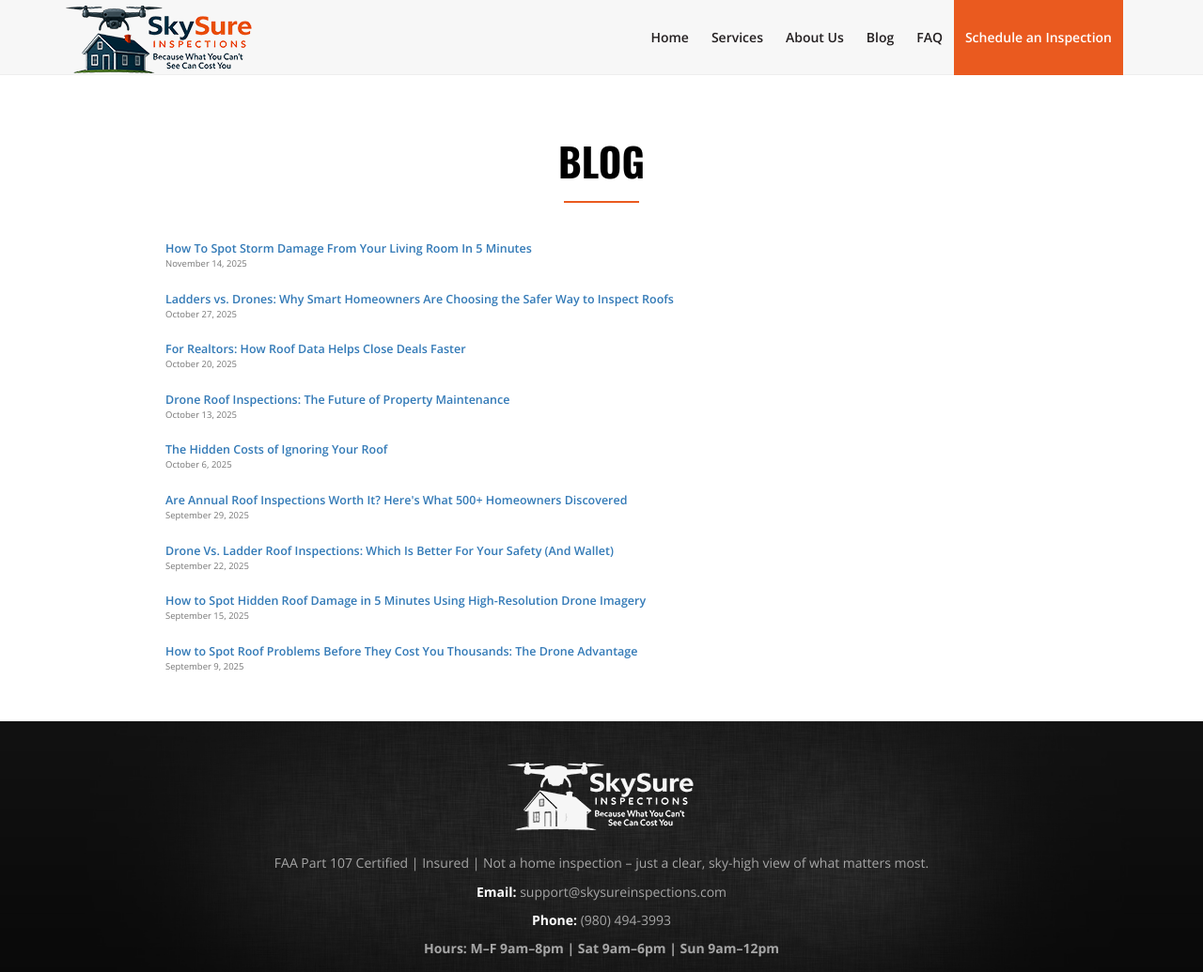
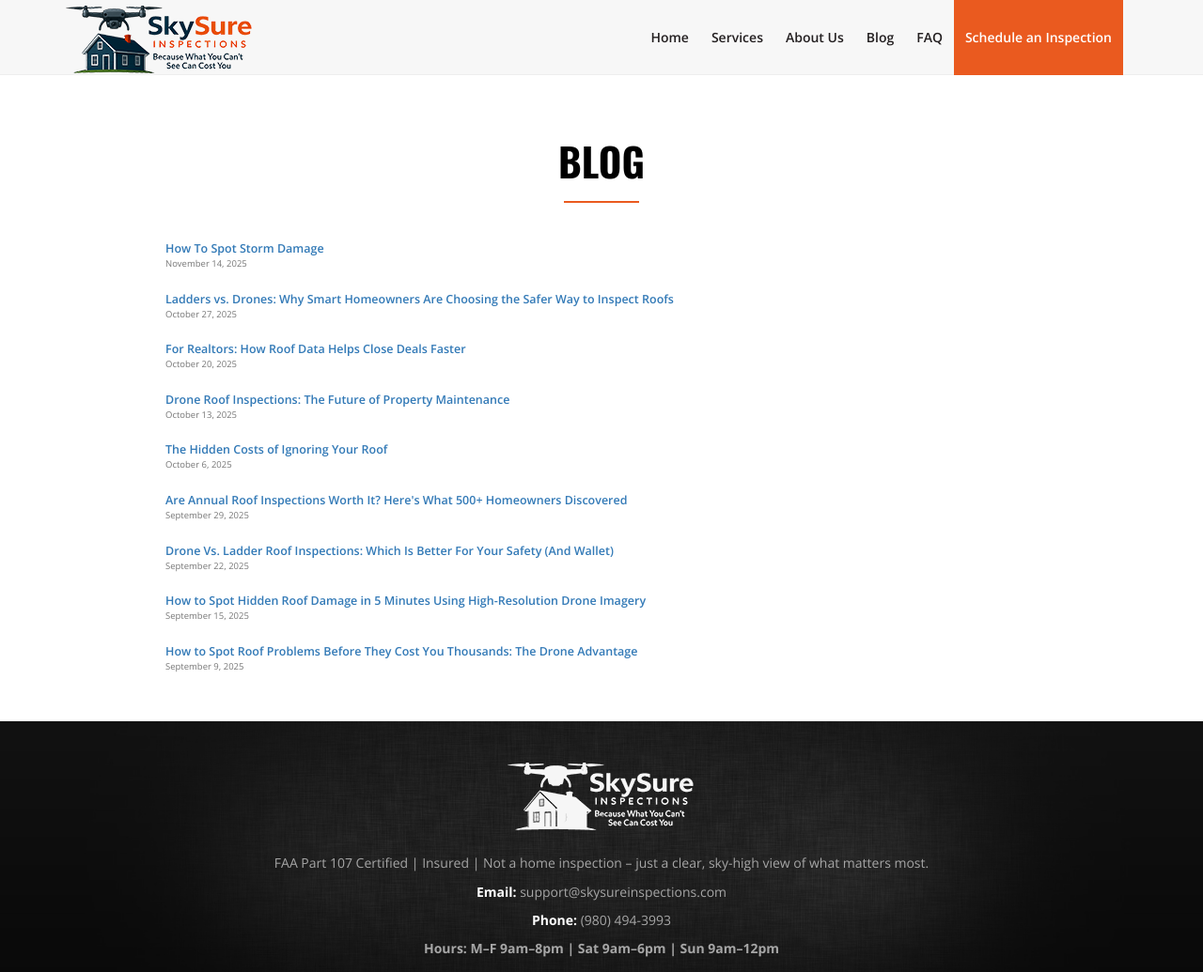
Before and after one commit to ahdworsky/SkySureInspections, a Jekyll site: the page built from blog/index.html, in a window 1280 px wide and 1035 px high. Shown: the whole window at 94% size. Built offline with Jekyll 4.4.1, drawn with Linux system fonts in a browser that asks for light colours; nearby versions of some CDN libraries; library files that are not in the unit come from our copies.

Commit message:
Update 2025-11-14-How-To-Spot-Storm-Damage.md

```diff
--- a/_posts/2025-11-14-How-To-Spot-Storm-Damage.md
+++ b/_posts/2025-11-14-How-To-Spot-Storm-Damage.md
@@ -1,6 +1,5 @@
 ---
 layout: post
-title: "How To Spot Storm Damage From Your Living Room In 5 Minutes"
 date: 2025-11-14 09:00:00 -0400
 description: "Spotting Storm Damage from Your Living Room is Easy..."
 ---
```
